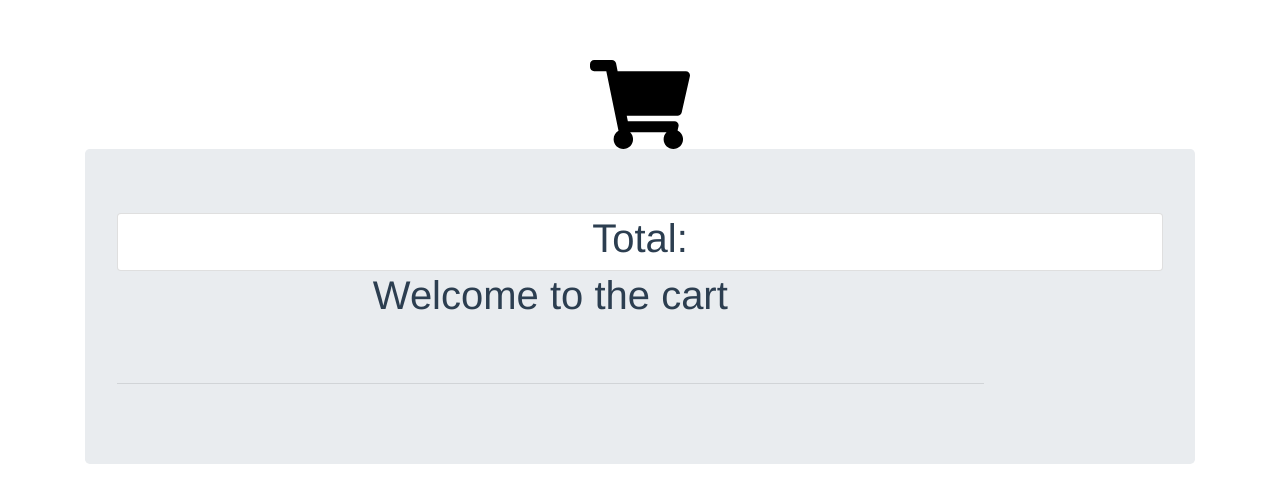
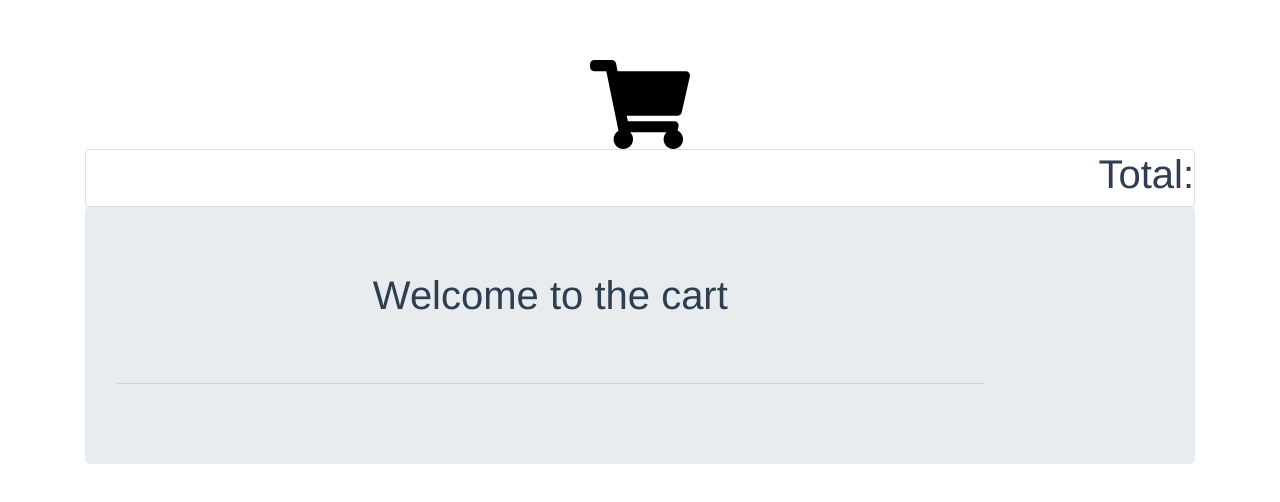
Before and after one commit to zppratt/shopping-cart, a Vue app: page / in a window 1280 px wide. Shown: the top 502 px of the page. Built offline with nearby package versions, Linux system fonts and the light colour scheme.

Commit message:
More messing with style

```diff
--- a/src/components/ShoppingCart.vue
+++ b/src/components/ShoppingCart.vue
@@ -1,8 +1,9 @@
 <template>
-  <div class="jumbotron">
-    <div class="sticky card">
+  <div class="template">
+    <div class="sticky card pull-left text-right">
       <h1>Total: {{ total | currency }}</h1>
     </div>
+    <div class="jumbotron">
       <div class="row">
         <div class="col-10">
           <h1 class="pb-5">{{ msg }}</h1>
@@ -31,10 +32,11 @@
         <div class="col-2">
           <div class="sticky">
             <ul id="cart">
-            <li v-for="item in uniqueItems" :key="item.itemid" class="pb-5">
+              <li v-for="item in uniqueItems" :key="item.itemid" class="pb-5 row">
                 <div class="card">{{ item.productName }}</div>
               </li>
             </ul>
+          </div>
         </div>
       </div>
     </div>
```
Lines whose indentation alone changed are shown as unchanged.
